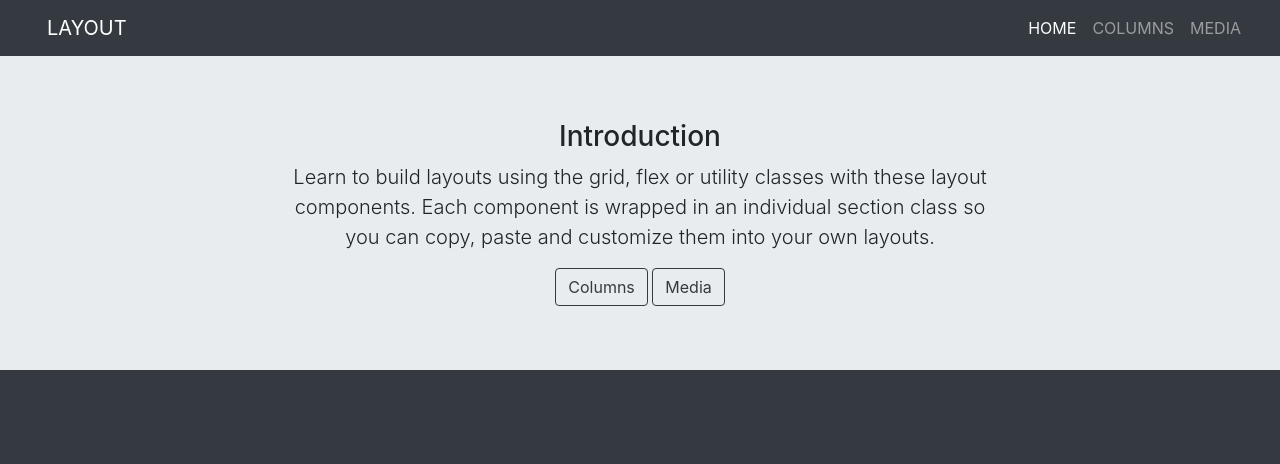
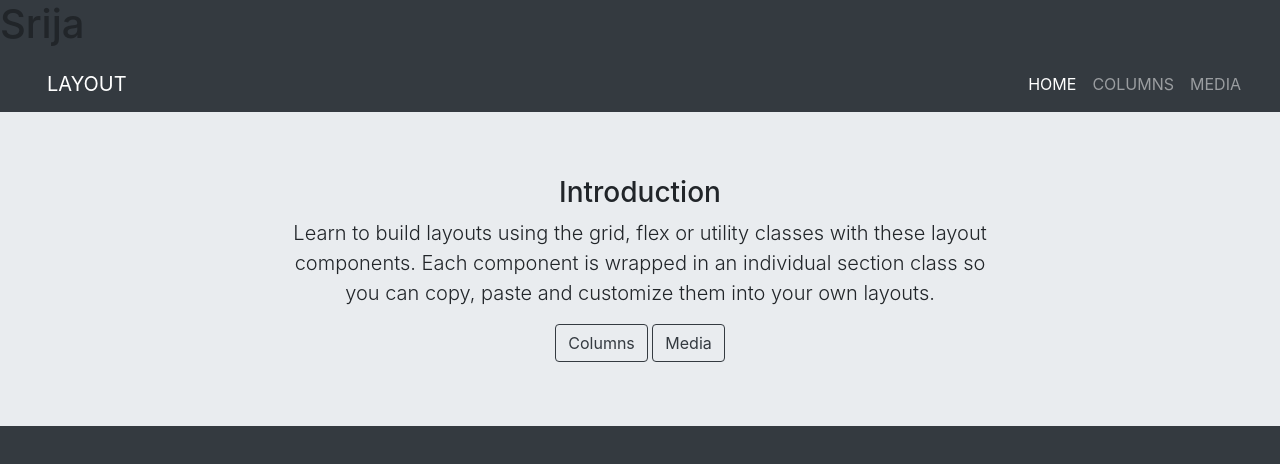
Before and after one commit to Srija-2001/Demo, a plain HTML site: page index.html in a window 1280 px wide. Drawn offline with nearby package versions, Linux system fonts and the light colour scheme.

Commit message:
added h1 tag to index.html

```diff
--- a/index.html
+++ b/index.html
@@ -11,6 +11,7 @@
       crossorigin="anonymous"
     />
     <title>Learn Git and Github today</title>
+    <h1>Srija</h1>
   </head>
 
   <body class="bg-dark">
```
